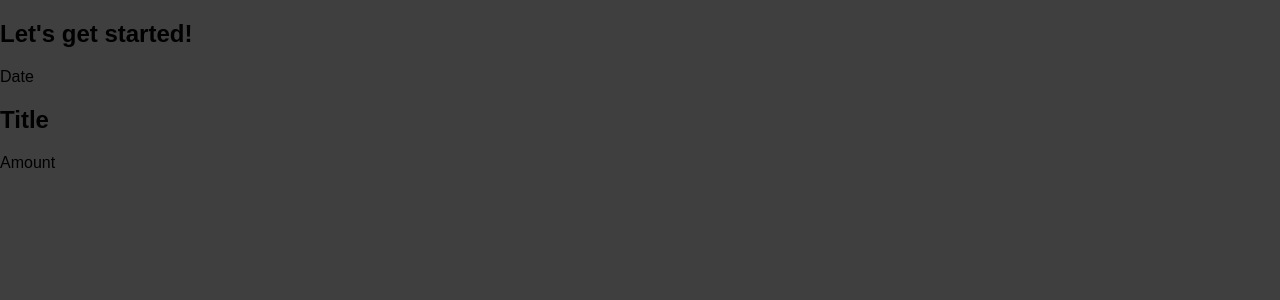
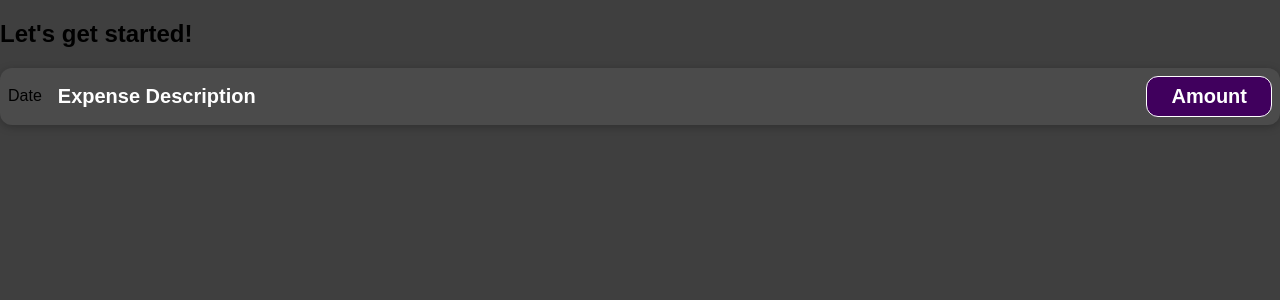
Before and after one commit to DannyPadron09/ReactRefresh, a JavaScript app: page / in a window 1280 px wide. Shown: the top 300 px of the page. Built offline with nearby package versions, Linux system fonts and the light colour scheme.

Commit message:
added in css stylin g to change look

```diff
--- a/src/components/ExpenseItem.js
+++ b/src/components/ExpenseItem.js
@@ -1,10 +1,12 @@
+import './ExpenseItem.css';
+
 function ExpenseItem() {
     return (
-        <div>
+        <div className = "expense-item">
             <div>Date</div>
-            <div>
-                <h2>Title</h2>
-                <div>Amount</div>
+            <div className = "expense-item__description">
+                <h2>Expense Description</h2>
+                <div className = "expense-item__price">Amount</div>
             </div>
         </div>
     );
```
